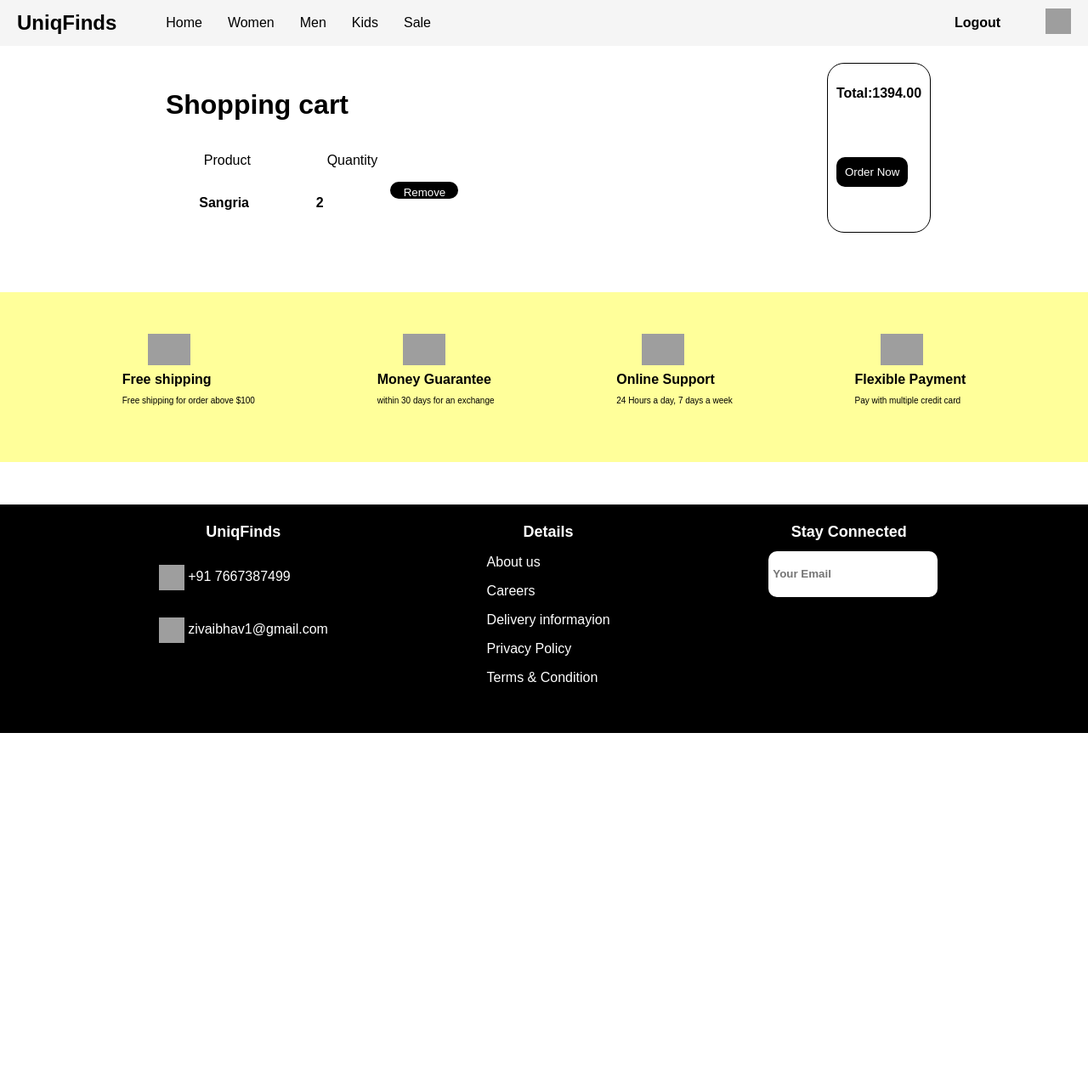
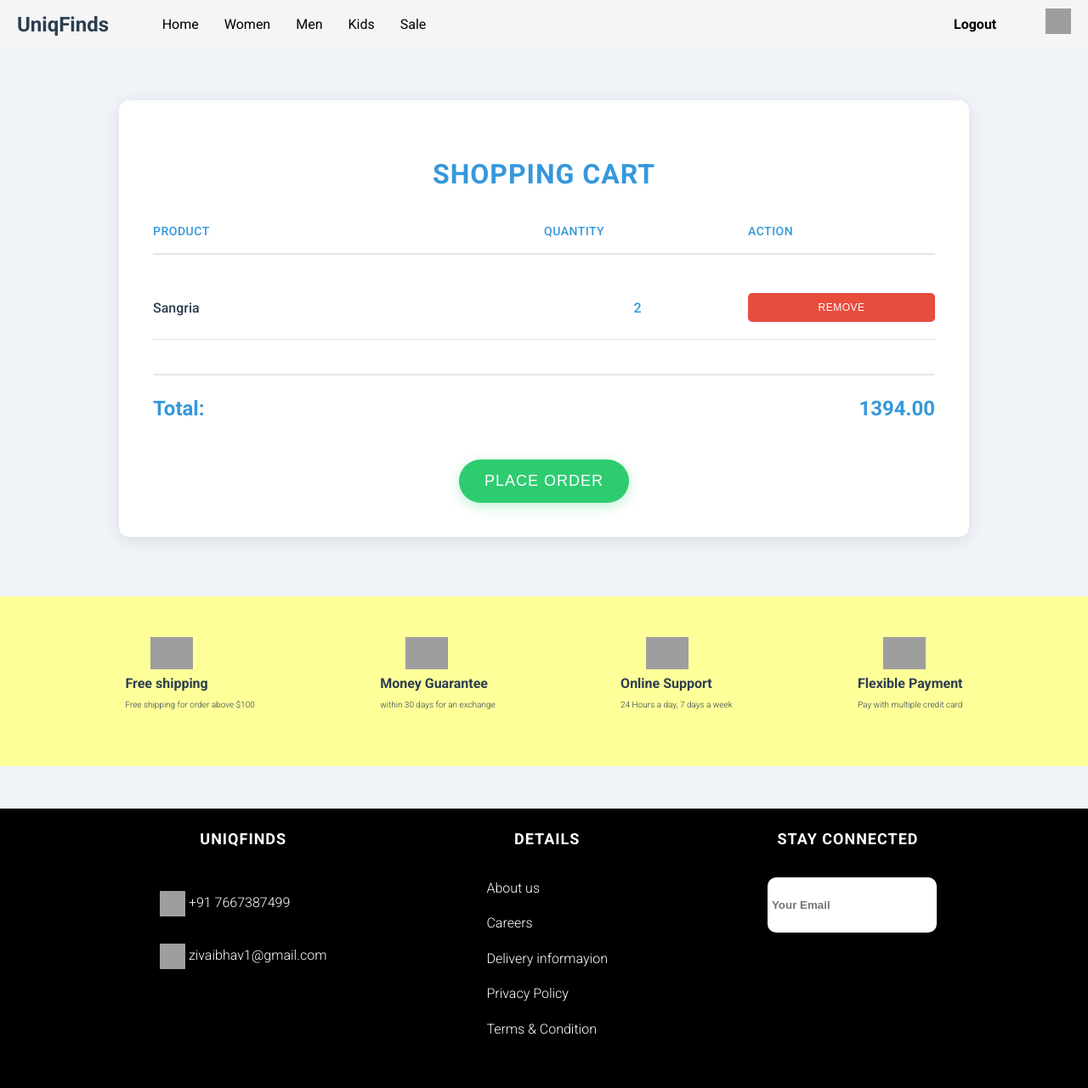
Before and after one commit to vaibhavRaj7667/django-ecommerce, a Django app: page /cart/ in a window 1280 px wide. Shown: the whole page at 85% size. Before the commit the page ends 863 px from the top, so only its background shows below. Run offline with Django 5.2, Linux system fonts and the light colour scheme; a user stored in the database is signed in; data comes from the database, SQL or seed files in the repository; both versions use the stored data as it was after the commit; grey boxes are pictures that could not be loaded.

Commit message:
cart css

```diff
--- a/ecommerce/static/css/cart.css
+++ b/ecommerce/static/css/cart.css
@@ -1,79 +1,160 @@
+:root {
+    --primary-color: #3498db;
+    --secondary-color: #2ecc71;
+    --background-color: #f0f4f8;
+    --text-color: #2c3e50;
+    --border-color: #e0e6ed;
+    --shadow-color: rgba(0, 0, 0, 0.1);
+}
+
 body {
     margin: 0;
     padding: 0;
-    font-family: Arial, sans-serif;
+    font-family: "Roboto", sans-serif;
+    background-color: var(--background-color);
+    color: var(--text-color);
+    line-height: 1.6;
 }
 
-.conatiner {
-    display: flex;
-    height: 100%;
-    width: 100%;
-    background-color: rgb(255, 255, 255);
-    justify-content: center;
+.container {
+    max-width: 1000px;
+    margin: 40px auto;
+    padding: 20px;
 }
 
-.products {
-    margin-top: 20px;
-    margin-bottom: 20px;
-    padding: 10px;
+.cart {
+    background-color: #ffffff;
+    border-radius: 12px;
+    box-shadow: 0 4px 20px var(--shadow-color);
+    padding: 40px;
+    transition: all 0.3s ease;
+}
+
+.cart:hover {
+    transform: translateY(-5px);
+    box-shadow: 0 6px 25px var(--shadow-color);
+}
+
+h1 {
+    font-size: 32px;
+    font-weight: 700;
+    margin-bottom: 30px;
+    color: var(--primary-color);
+    text-align: center;
+    text-transform: uppercase;
+    letter-spacing: 1px;
+}
+
+.cart-header {
+    display: grid;
+    grid-template-columns: 2fr 1fr 1fr;
+    gap: 20px;
+    font-weight: 500;
+    padding-bottom: 15px;
+    border-bottom: 2px solid var(--border-color);
+    margin-bottom: 25px;
+    color: var(--primary-color);
+    text-transform: uppercase;
+    font-size: 14px;
+    letter-spacing: 0.5px;
+}
+
+.cart-items {
     display: flex;
     flex-direction: column;
-    width: 60%;
-    background-color: rgb(255, 255, 255);
-    justify-content: center;
+    gap: 25px;
 }
 
-.names {
-    display: flex;
-    flex-direction: row;
-    width: 50%;
-    justify-content: space-around;
+.cart-item {
+    display: grid;
+    grid-template-columns: 2fr 1fr 1fr;
+    gap: 20px;
+    align-items: center;
+    padding: 20px 0;
+    border-bottom: 1px solid var(--border-color);
+    transition: all 0.3s ease;
 }
 
-.items {
-    display: flex;
-    width: 50%;
-    flex-direction: column;
-    background-color: rgb(255, 255, 255);
-    justify-content: space-around;
-    font-weight: bolder;
+.cart-item:hover {
+    background-color: #f8f9fa;
+    transform: translateX(5px);
 }
 
-.total {
-    border: 1px solid black;
-    border-radius: 20px;
-    margin-top: 20px;
-    margin-bottom: 20px;
-    padding: 10px;
-    font-weight: bolder;
+.product-name {
+    font-weight: 500;
+    color: var(--text-color);
 }
 
-.total button {
-    margin-top: 50px;
-    border: none;
-    background-color: black;
-    color: white;
-    padding: 10px;
-    border-radius: 10px;
+.product-quantity {
+    text-align: center;
+    font-weight: 500;
+    color: var(--primary-color);
 }
 
-.lol {
-    display: flex;
-    flex-direction: row;
-    justify-content: space-around;
+.remove-btn {
+    background-color: #e74c3c;
+    color: white;
+    border: none;
+    padding: 10px 15px;
+    border-radius: 5px;
+    cursor: pointer;
+    transition: all 0.3s ease;
+    font-weight: 500;
+    text-transform: uppercase;
+    letter-spacing: 0.5px;
+    font-size: 12px;
 }
 
-.lol button {
-    border: none;
-    color: white;
-    background-color: black;
-    padding: 5px;
-    width: 80px;
-    height: 20px;
-    border-radius: 10px;
+.remove-btn:hover {
+    background-color: #c0392b;
+    transform: scale(1.05);
 }
 
+.cart-total {
+    display: flex;
+    justify-content: space-between;
+    font-weight: 700;
+    font-size: 24px;
+    margin-top: 40px;
+    padding-top: 20px;
+    border-top: 2px solid var(--border-color);
+    color: var(--primary-color);
+}
 
+.order-btn {
+    display: block;
+    text-align: center;
+    margin-top: 40px;
+}
+
+.order-btn button {
+    background-color: var(--secondary-color);
+    color: white;
+    border: none;
+    padding: 15px 30px;
+    font-size: 18px;
+    font-weight: 500;
+    border-radius: 50px;
+    cursor: pointer;
+    transition: all 0.3s ease;
+    text-transform: uppercase;
+    letter-spacing: 1px;
+    box-shadow: 0 4px 15px rgba(46, 204, 113, 0.3);
+}
+
+.order-btn button:hover {
+    background-color: #27ae60;
+    transform: translateY(-3px);
+    box-shadow: 0 6px 20px rgba(46, 204, 113, 0.4);
+}
+
+.empty-cart {
+    text-align: center;
+    font-size: 20px;
+    color: #7f8c8d;
+    margin-top: 40px;
+    font-style: italic;
+}
 
 .messages-container {
     position: fixed;
--- a/ecommerce/templates/html/cart.html
+++ b/ecommerce/templates/html/cart.html
@@ -2,19 +2,16 @@
 {% load static %}
 
 {% block main %}
-
 <!DOCTYPE html>
 <html lang="en">
 <head>
     <meta charset="UTF-8">
     <meta name="viewport" content="width=device-width, initial-scale=1.0">
     <link rel="stylesheet" href="{% static 'css/cart.css' %}">
+    <link href="https://fonts.googleapis.com/css2?family=Roboto:wght@300;400;500;700&display=swap" rel="stylesheet">
 </head>
 <body>
-
-    <div class='conatiner'>
-
-
+    <div class="container">
         {% if messages %}
             <div class="messages-container">
                 {% for message in messages %}
@@ -25,61 +22,35 @@
             </div>
         {% endif %}
 
-        <div class="products">
-            <h1>Shopping cart</h1>
-
-            <div class='names'>
-                <p>Product</p>
-                <p>Quantity</p>
-                <p> </p>
-
+        <div class="cart">
+            <h1>Shopping Cart</h1>
+            {% if cart_items %}
+                <div class="cart-header">
+                    <span>Product</span>
+                    <span>Quantity</span>
+                    <span>Action</span>
                 </div>
-            <div class="items">
-
+                <div class="cart-items">
                     {% for cart_item in cart_items %}
-
-                <div class='lol'>
-
-                    <p>{{cart_item.product}}</p>
-
-                    <p>{{cart_item.quantity}}</p>
-
-                    <button onclick="location.href='{% url 'remove_from_cart' slug=cart_item.product.slug %}'">Remove</button>
+                        <div class="cart-item">
+                            <span class="product-name">{{cart_item.product}}</span>
+                            <span class="product-quantity">{{cart_item.quantity}}</span>
+                            <button class="remove-btn" onclick="location.href='{% url 'remove_from_cart' slug=cart_item.product.slug %}'">Remove</button>
                         </div>
-
-
-
                     {% endfor %}
-
                 </div>
-
-
+                <div class="cart-total">
+                    <span>Total:</span>
+                    <span>{{total_price}}</span>
                 </div>
-
-        <div class="total">
-            <p> Total:{{total_price}}</p>
-            <a href="{% url 'place_order' %}">
-
-                <button>Order Now</button>
+                <a href="{% url 'place_order' %}" class="order-btn">
+                    <button>Place Order</button>
                 </a>
+            {% else %}
+                <p class="empty-cart">Your cart is empty.</p>
+            {% endif %}
         </div>
-
-
-
     </div>
-
-
-
-
-    {% comment %} {% for cart_item in cart_items %}
-
-    <p>{{cart_item}}</p>
-
-    {% endfor %} {% endcomment %}
-
-
-    {% comment %} <h1>{{total_price}}</h1> {% endcomment %}
 </body>
 </html>
-
 {% endblock main %}
```
Also changed, not shown: other parts of ecommerce/static/css/cart.css (+44 -13 lines), ecommerce/db.sqlite3. Lines whose indentation alone changed are shown as unchanged.
